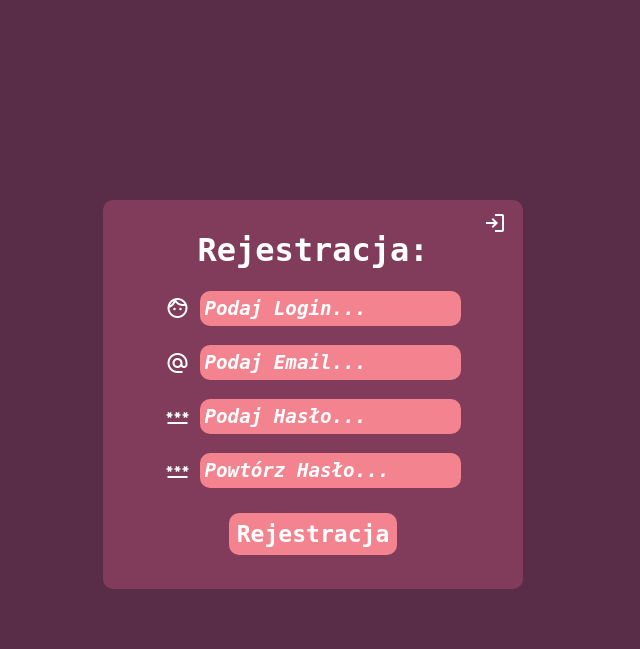
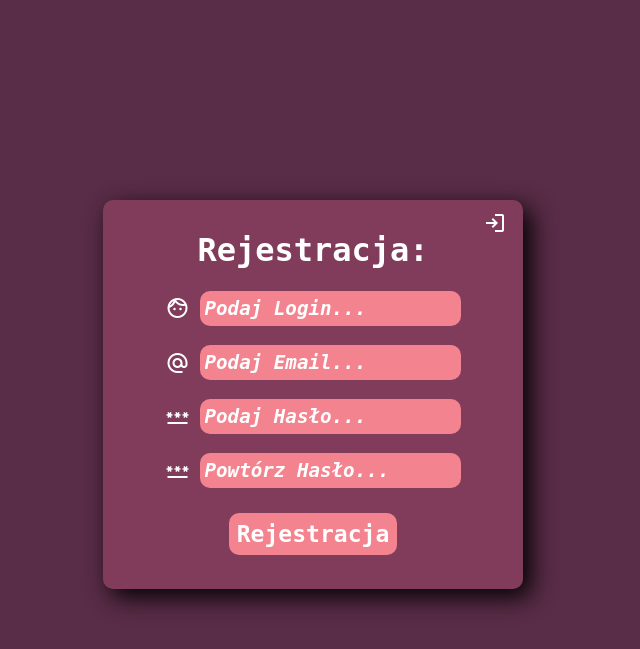
Before and after one commit to Mari0o0o9/chat-do-pisania, a PHP site: page /login.html in a window 1280 px wide. Shown: the top 649 px of the page, without its empty margins (327-967 px from the left). Run offline with PHP 8.4, Linux system fonts and the light colour scheme.

Commit message:
modified:   styleLogin.css

```diff
--- a/styleLogin.css
+++ b/styleLogin.css
@@ -20,7 +20,8 @@ button {
 }
 
 
-#login, #register {
+#login,
+#register {
     position: relative;
     border-radius: 10px;
     margin: auto;
@@ -28,6 +29,7 @@ button {
     width: 50vh;
     margin-top: 25vh;
     background-color: #803c5a;
+    box-shadow: 8px 8px 24px 0px rgba(0, 0, 0, 1);
 }
 #login {
     display: none;
```
